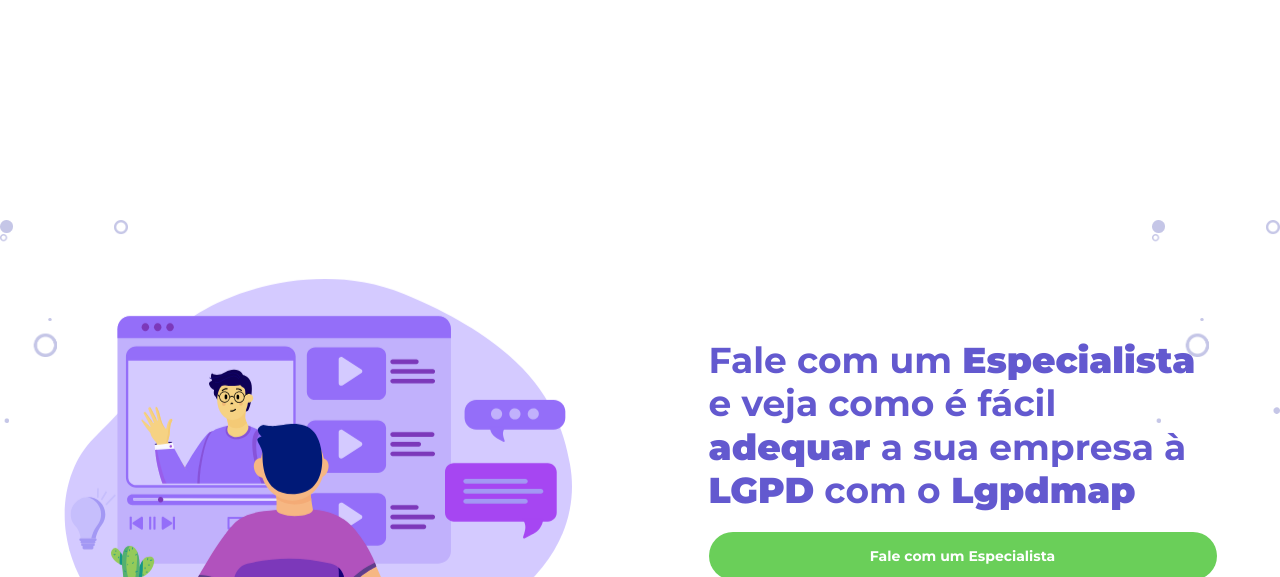
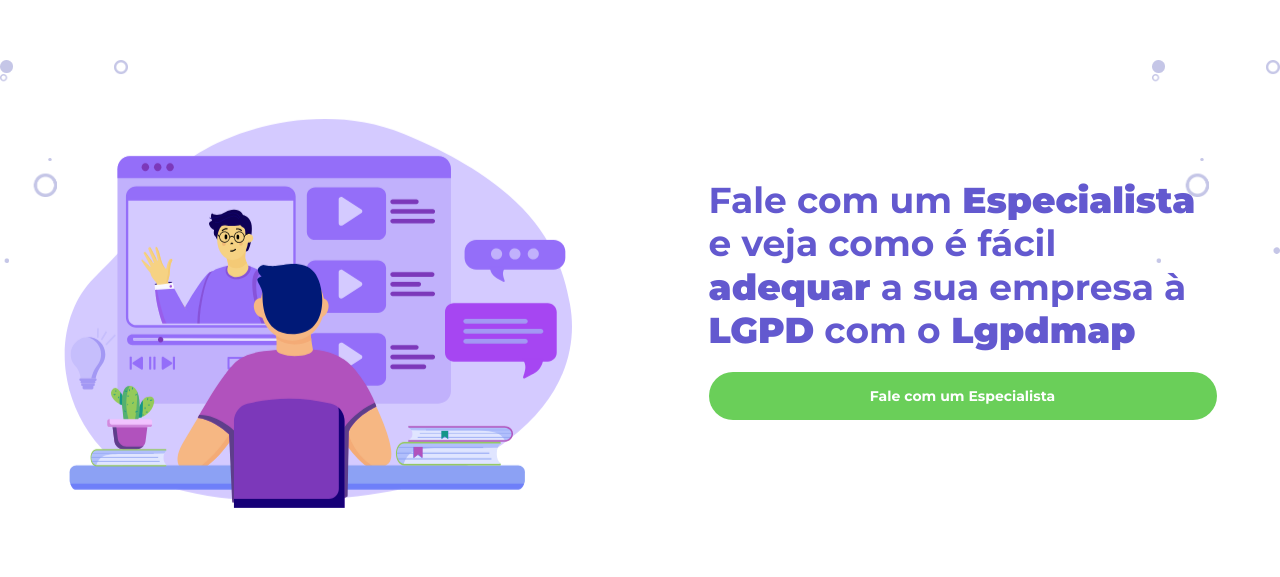
Before and after one commit to evlvs/lgpdmap, a Next.js app: page /steps in a window 1280 px wide. Shown: the part 3543-4120 px from the top of the page. Built offline with nearby package versions, Linux system fonts and the light colour scheme.

Commit message:
contactus scss fix

```diff
--- a/src/components/ContactUs/styles.module.scss
+++ b/src/components/ContactUs/styles.module.scss
@@ -5,11 +5,10 @@
   justify-content: center;
   overflow: hidden;
   position: relative;
-  padding-bottom: 180px;
+  padding: 80px 0;
 
   .illustration {
-    width: 100%;
-    max-width: 445px;
+    width: 40%;
     display: flex;
     justify-content: center;
     align-items: center;
--- a/src/components/StepsPage/styles.module.scss
+++ b/src/components/StepsPage/styles.module.scss
@@ -5,8 +5,6 @@
   display: flex;
   justify-content: center;
   align-items: center;
-  margin: 100px auto;
-  margin-bottom: 100px;
   background: url('/assets/grayBG.png') no-repeat;
   background-position: center center;
 
```
